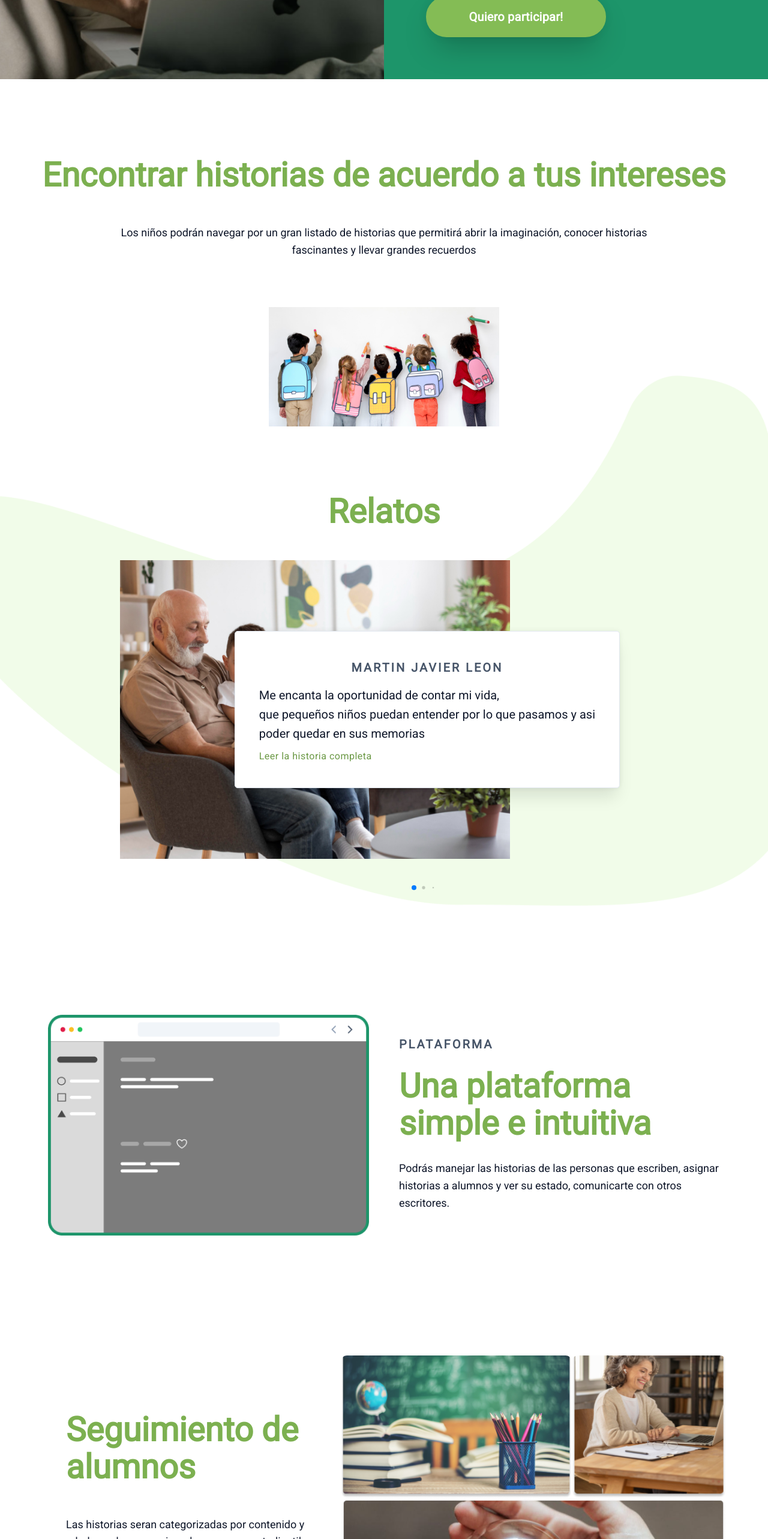
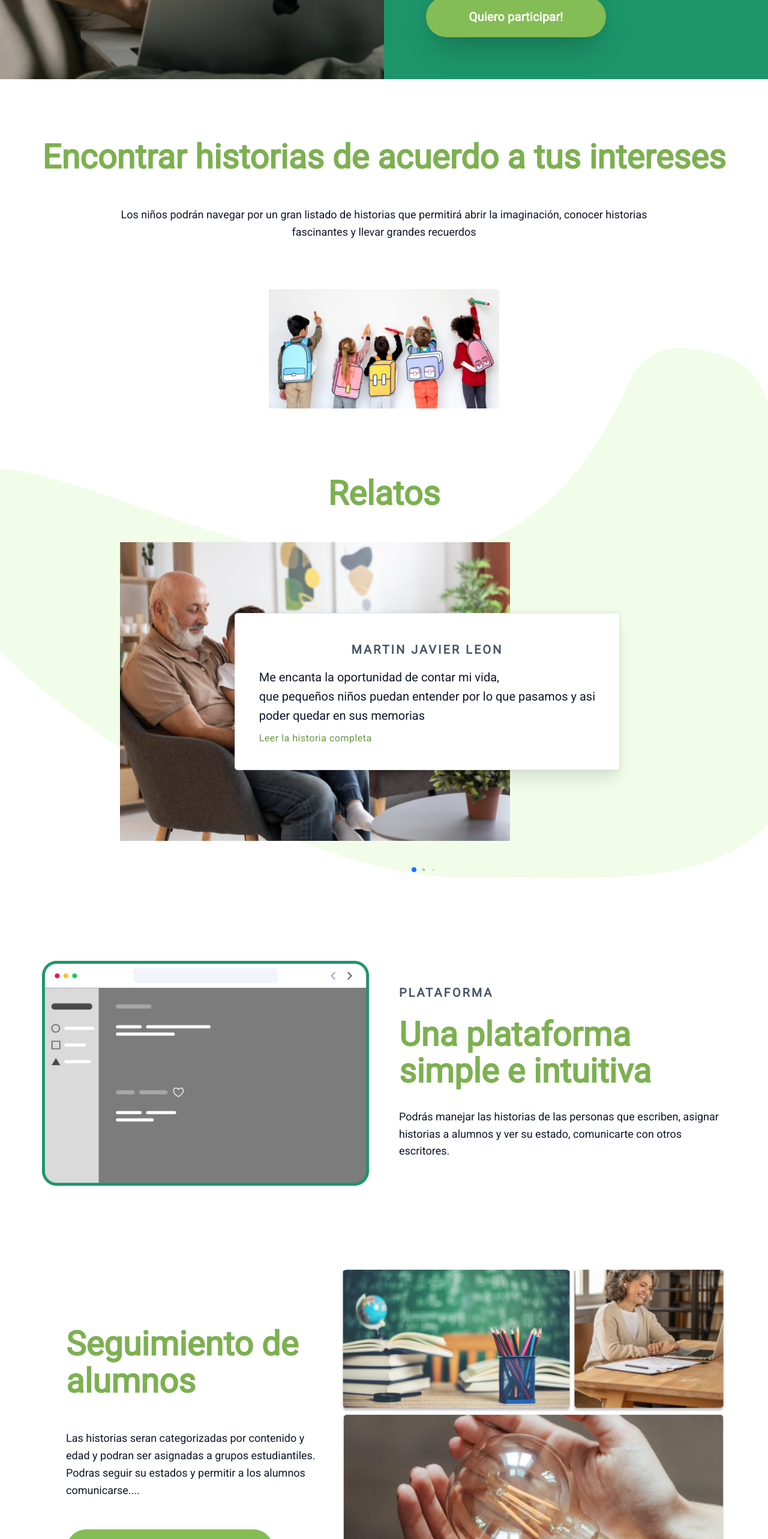
Before and after one commit to SaidGandur01/remember-me-landing, a Nuxt app: page / in a window 1280 px wide. Shown: the part 1820-4386 px from the top of the page at 60% size. Built offline with nearby package versions, Linux system fonts and the light colour scheme.

Commit message:
reduce redundant padding

```diff
--- a/components/sectionFive.vue
+++ b/components/sectionFive.vue
@@ -14,7 +14,7 @@
 </template>
 <style lang="scss" scoped>
 .section-five {
-  padding: 10rem 8rem;
+  padding: 7rem;
   display: flex;
   justify-content: space-between;
   gap: 5rem;
--- a/components/sectionFour.vue
+++ b/components/sectionFour.vue
@@ -94,7 +94,7 @@ const modules = [Pagination, Autoplay]
 </script>
 <style lang="scss" scoped>
 .section-four {
-  padding: 10rem 0;
+  padding: 7rem 0;
   min-height: 145vh;
   position: relative;
   overflow: hidden;
--- a/components/sectionSix.vue
+++ b/components/sectionSix.vue
@@ -29,7 +29,7 @@
 <style lang="scss" scoped>
 .section-six {
   display: flex;
-  padding: 10rem 7rem;
+  padding: 7rem;
 
   img {
     border-radius: 10px;
```
